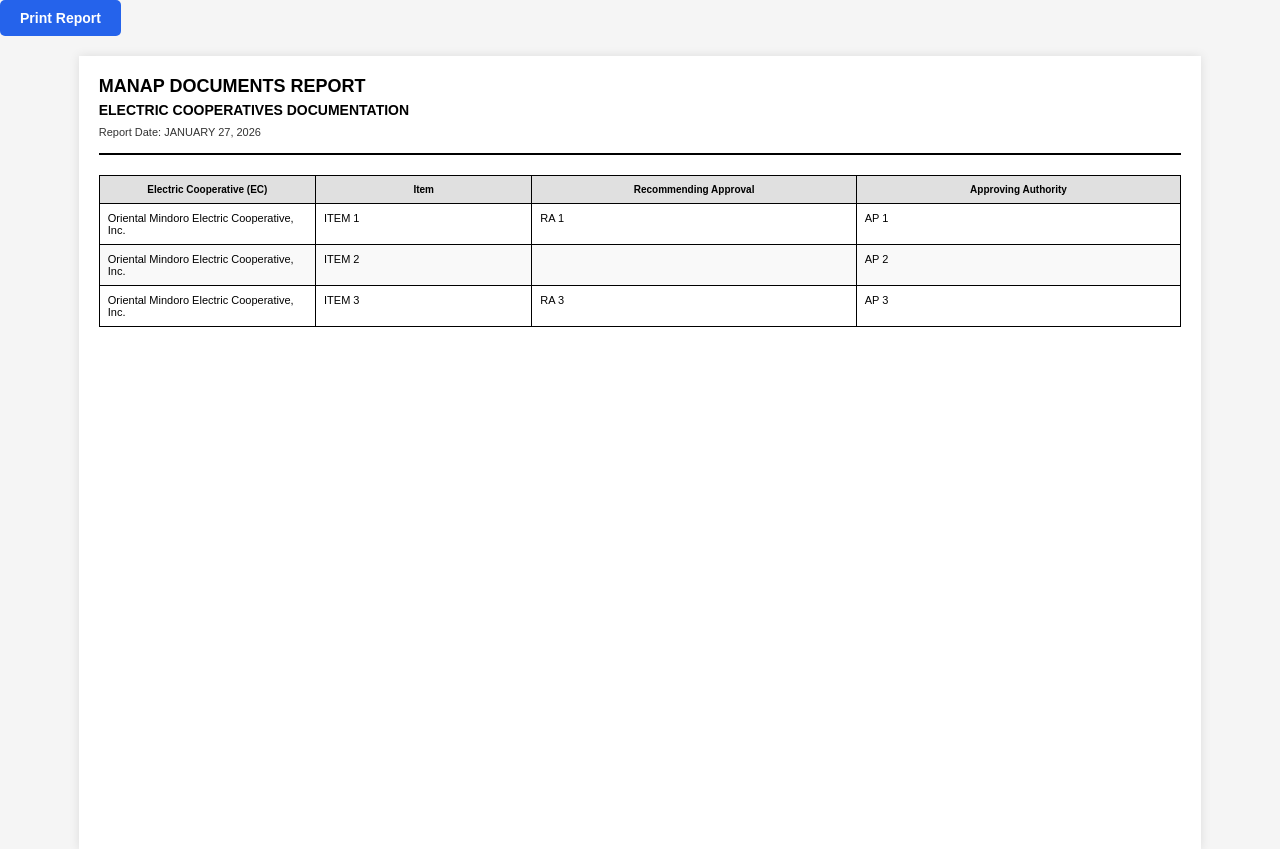
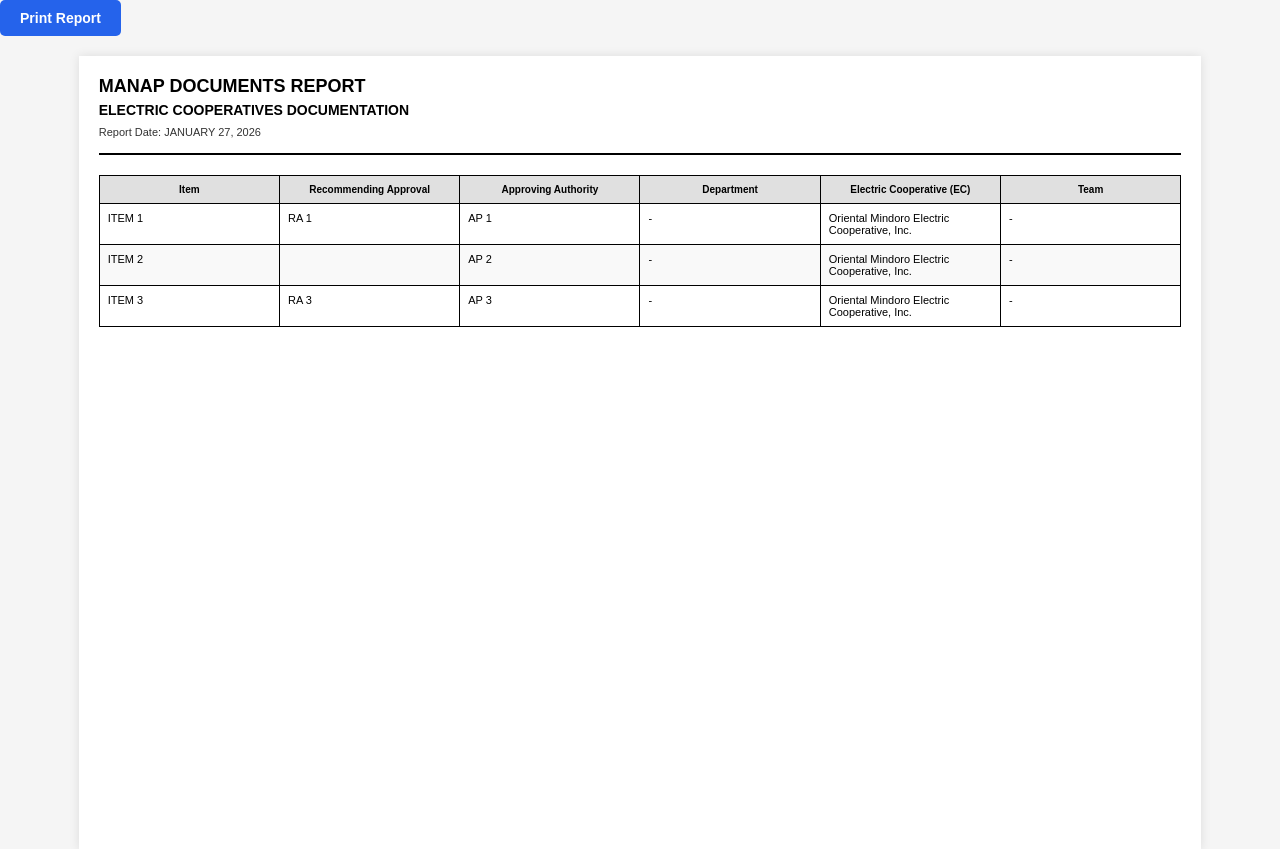
Before and after one commit to donquixotedhodz/fsad001, a PHP site: page /FSAD/SOMANAP/manap_print.php in a window 1280 px wide. Shown: the top 849 px of the page. Run offline with PHP 8.4, Linux system fonts and the light colour scheme; data comes from the database, SQL or seed files in the repository.

Commit message:
updated manap reports and prints

```diff
--- a/SOMANAP/documents.php
+++ b/SOMANAP/documents.php
@@ -272,7 +272,8 @@ ob_start();
                             if (!empty($depts)) {
                                 echo '<div class="space-y-1">';
                                 foreach ($depts as $dept) {
-                                    echo '<div class="font-mono text-xs bg-gray-100 dark:bg-gray-700 px-2 py-1 rounded">' . htmlspecialchars($dept) . '</div>';
+                                    $deptName = preg_replace('/^\d+\.\s+/', '', $dept);
+                                    echo '<div class="font-mono text-xs bg-gray-100 dark:bg-gray-700 px-2 py-1 rounded">' . htmlspecialchars($deptName) . '</div>';
                                 }
                                 echo '</div>';
                             } else {
@@ -293,7 +294,8 @@ ob_start();
                             if (!empty($teams)) {
                                 echo '<div class="space-y-1">';
                                 foreach ($teams as $team) {
-                                    echo '<div class="font-mono text-xs bg-gray-100 dark:bg-gray-700 px-2 py-1 rounded">' . htmlspecialchars($team) . '</div>';
+                                    $teamName = preg_replace('/^\d+\.\s+/', '', $team);
+                                    echo '<div class="font-mono text-xs bg-gray-100 dark:bg-gray-700 px-2 py-1 rounded">' . htmlspecialchars($teamName) . '</div>';
                                 }
                                 echo '</div>';
                             } else {
--- a/SOMANAP/manap_print.php
+++ b/SOMANAP/manap_print.php
@@ -4,7 +4,7 @@ require_once __DIR__ . '/../config.php';
 
 // Fetch MANAP data from database
 try {
-    $stmt = $conn->prepare("SELECT ec, item, recommending_approvals, approving_authority FROM manap ORDER BY ec ASC");
+    $stmt = $conn->prepare("SELECT item, recommending_approvals, approving_authority, department, ec, team FROM manap ORDER BY item ASC");
     $stmt->execute();
     $manapRecords = $stmt->fetchAll();
 } catch (Exception $e) {
@@ -192,10 +192,12 @@ $dateGenerated = date('F d, Y');
         <table>
             <thead>
                 <tr>
-                    <th style="width: 20%;">Electric Cooperative (EC)</th>
-                    <th style="width: 20%;">Item</th>
-                    <th style="width: 30%;">Recommending Approval</th>
-                    <th style="width: 30%;">Approving Authority</th>
+                    <th style="width: 15%;">Item</th>
+                    <th style="width: 15%;">Recommending Approval</th>
+                    <th style="width: 15%;">Approving Authority</th>
+                    <th style="width: 15%;">Department</th>
+                    <th style="width: 15%;">Electric Cooperative (EC)</th>
+                    <th style="width: 15%;">Team</th>
                 </tr>
             </thead>
             <tbody>
@@ -203,14 +205,36 @@ $dateGenerated = date('F d, Y');
                 if (count($manapRecords) > 0) {
                     foreach ($manapRecords as $record) {
                         echo '<tr>';
-                        echo '<td>' . htmlspecialchars($record['ec'] ?? '') . '</td>';
                         echo '<td>' . htmlspecialchars($record['item'] ?? '') . '</td>';
                         echo '<td>' . htmlspecialchars($record['recommending_approvals'] ?? '') . '</td>';
                         echo '<td>' . htmlspecialchars($record['approving_authority'] ?? '') . '</td>';
+                        echo '<td>';
+                        if (!empty($record['department'])) {
+                            $depts = array_filter(array_map('trim', explode("\n", $record['department'])));
+                            foreach ($depts as $dept) {
+                                $deptName = preg_replace('/^\d+\.\s+/', '', $dept);
+                                echo htmlspecialchars($deptName) . '<br>';
+                            }
+                        } else {
+                            echo '-';
+                        }
+                        echo '</td>';
+                        echo '<td>' . htmlspecialchars($record['ec'] ?? '') . '</td>';
+                        echo '<td>';
+                        if (!empty($record['team'])) {
+                            $teams = array_filter(array_map('trim', explode("\n", $record['team'])));
+                            foreach ($teams as $team) {
+                                $teamName = preg_replace('/^\d+\.\s+/', '', $team);
+                                echo htmlspecialchars($teamName) . '<br>';
+                            }
+                        } else {
+                            echo '-';
+                        }
+                        echo '</td>';
                         echo '</tr>';
                     }
                 } else {
-                    echo '<tr><td colspan="4" class="text-center">NO RECORDS FOUND</td></tr>';
+                    echo '<tr><td colspan="6" class="text-center">NO RECORDS FOUND</td></tr>';
                 }
                 ?>
             </tbody>
```
Also changed, not shown: SOMANAP/manap_reports.php (+30 -6 lines), 2 other files.
